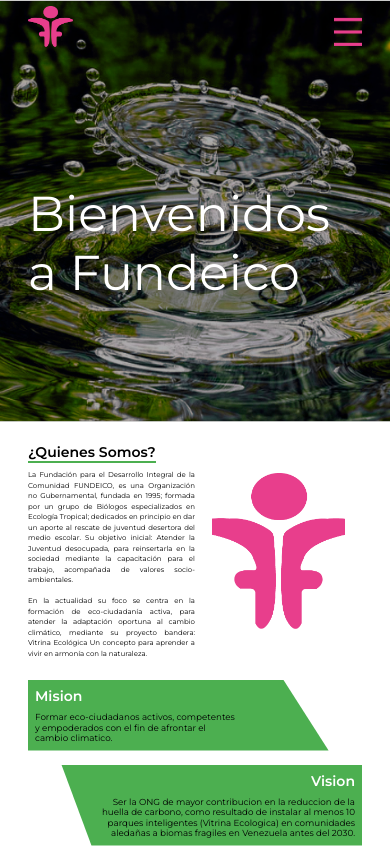
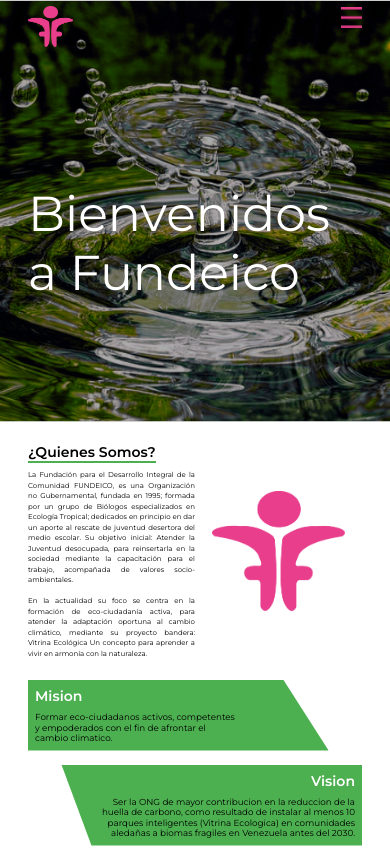
Before and after one commit to GaelHernandez/Fundeico, a plain HTML site: page Index.html in a window 390 px wide. Shown: the top 849 px of the page. Drawn offline with Linux system fonts and the light colour scheme.

Commit message:
Pulituras

```diff
--- a/CSS/Celular.css
+++ b/CSS/Celular.css
@@ -22,8 +22,8 @@
         position: fixed;
         right: 4rem;
         display: flex;
-        height: 4rem;
-        width: 4rem;
+        height: 3rem;
+        width: 3rem;
         background-image: url(../Img/menuh.png);
         background-position: center;
         background-size: cover;
--- a/CSS/Styles.css
+++ b/CSS/Styles.css
@@ -81,6 +81,7 @@
 /* --------------- Menu H --------------------- */
 
 .menuh {
+    top: 1rem;
     position: fixed;
     display: none;
     z-index: 5;
@@ -158,8 +159,9 @@
 }
 
 .Seccion_1-2 img {
-    height: 90%;
     object-fit: cover;
+    max-width: 100%;
+    max-height: 100%;
 }
 
 
```
